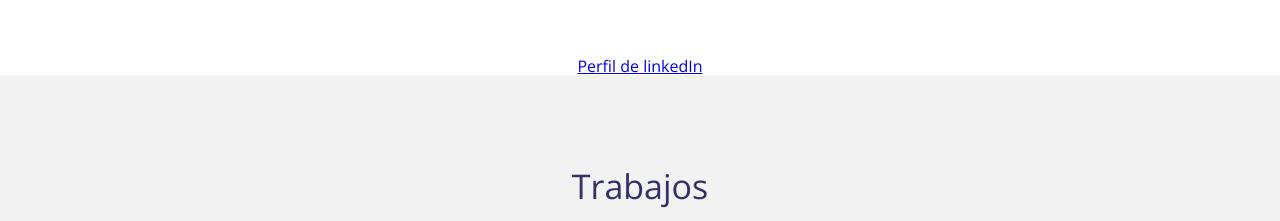
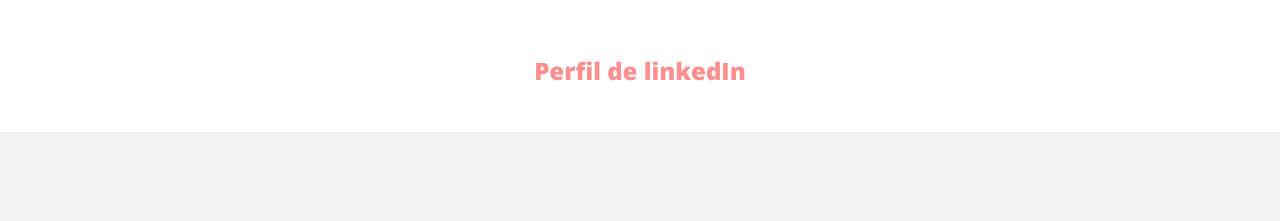
Before and after one commit to dbluis/dbluis.github.io, a plain HTML site: page index.html in a window 1280 px wide. Shown: the part 1025-1246 px from the top of the page. Drawn offline with nearby package versions, Linux system fonts and the light colour scheme.

Commit message:
Actualizar class

```diff
--- a/index.html
+++ b/index.html
@@ -49,7 +49,7 @@
                 Siempre estoy en constante aprendizaje, buscando mejorar mis habilidades y aportar soluciones innovadoras en el mundo
                 del desarrollo web.</p>
              </div>
-             <div class="linkedIn">
+             <div class="linkeding">
                 <a href="https://www.linkedin.com/in/luis-chanampa-58b989238/" class="link" target="_blank">Perfil de linkedIn</a>
              </div>
          </div>
```
